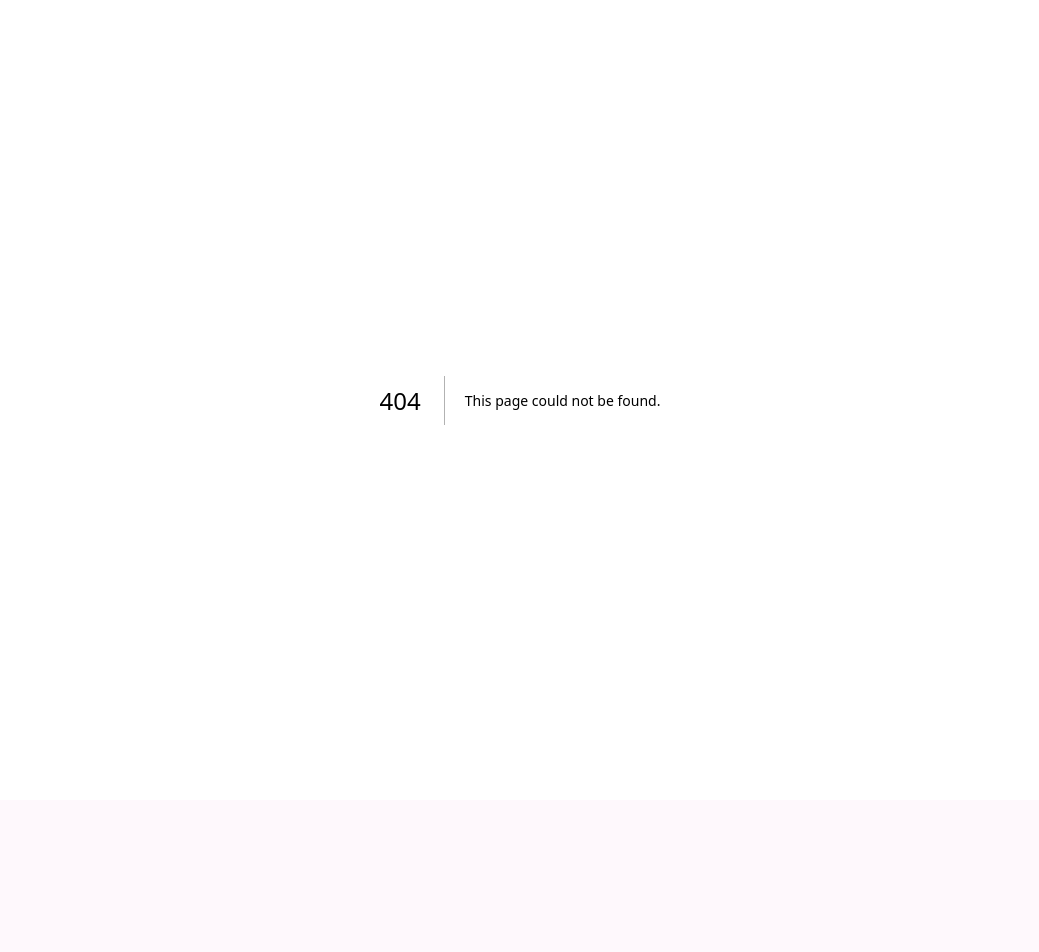
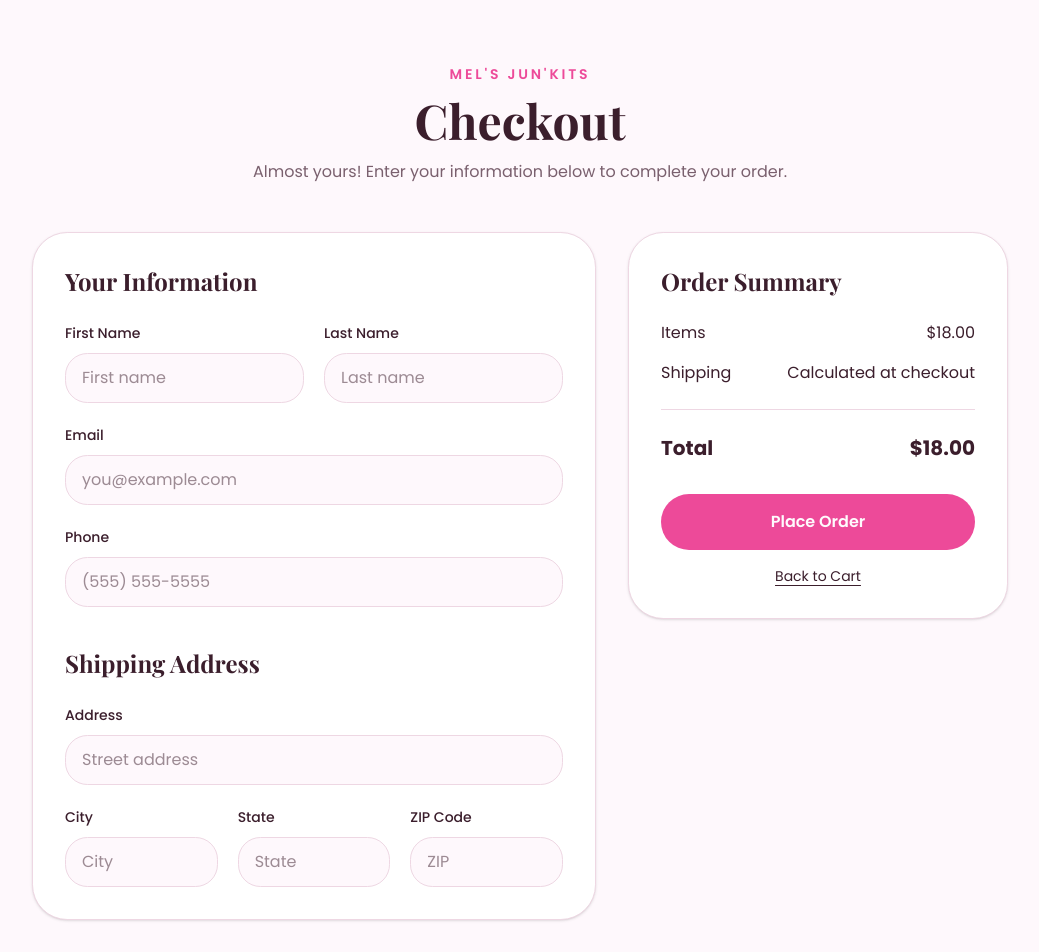
Before and after one commit to melblake03/mels-junkits, a Next.js app: page /checkout in a window 1280 px wide. Before the commit this address had no page. Shown: the top 952 px of the page, without its empty margins (120-1159 px from the left). Before the commit the page ends 800 px from the top, so only its background shows below. Built offline with nearby package versions, Linux system fonts and the light colour scheme; a web font is replaced by a local one.

Commit message:
feat: add initial checkout page with customer info and order summary
Co-authored-by: melblake03 <307716097+melblake03@users.noreply.github.com>

```diff
--- /dev/null
+++ b/app/checkout/page.tsx
@@ -0,0 +1,154 @@
+'use client'
+
+import Link from 'next/link'
+
+export default function CheckoutPage() {
+  return (
+    <main className="min-h-screen bg-background">
+      <section className="mx-auto max-w-5xl px-6 py-16">
+        <div className="text-center">
+          <p className="text-sm font-semibold uppercase tracking-[0.2em] text-primary">
+            Mel&apos;s Jun&apos;Kits
+          </p>
+
+          <h1 className="mt-3 font-serif text-5xl font-bold">
+            Checkout
+          </h1>
+
+          <p className="mx-auto mt-4 max-w-xl text-muted-foreground">
+            Almost yours! Enter your information below to complete your order.
+          </p>
+        </div>
+
+        <div className="mt-12 grid gap-8 lg:grid-cols-[1fr_380px]">
+          {/* Customer Information */}
+          <div className="rounded-3xl border border-border bg-card p-8 shadow-sm">
+            <h2 className="font-serif text-2xl font-bold">
+              Your Information
+            </h2>
+
+            <div className="mt-6 grid gap-5 sm:grid-cols-2">
+              <div>
+                <label className="text-sm font-medium">First Name</label>
+                <input
+                  type="text"
+                  className="mt-2 w-full rounded-xl border border-border bg-background px-4 py-3 outline-none focus:border-primary"
+                  placeholder="First name"
+                />
+              </div>
+
+              <div>
+                <label className="text-sm font-medium">Last Name</label>
+                <input
+                  type="text"
+                  className="mt-2 w-full rounded-xl border border-border bg-background px-4 py-3 outline-none focus:border-primary"
+                  placeholder="Last name"
+                />
+              </div>
+
+              <div className="sm:col-span-2">
+                <label className="text-sm font-medium">Email</label>
+                <input
+                  type="email"
+                  className="mt-2 w-full rounded-xl border border-border bg-background px-4 py-3 outline-none focus:border-primary"
+                  placeholder="you@example.com"
+                />
+              </div>
+
+              <div className="sm:col-span-2">
+                <label className="text-sm font-medium">Phone</label>
+                <input
+                  type="tel"
+                  className="mt-2 w-full rounded-xl border border-border bg-background px-4 py-3 outline-none focus:border-primary"
+                  placeholder="(555) 555-5555"
+                />
+              </div>
+            </div>
+
+            <h2 className="mt-10 font-serif text-2xl font-bold">
+              Shipping Address
+            </h2>
+
+            <div className="mt-6 grid gap-5">
+              <div>
+                <label className="text-sm font-medium">Address</label>
+                <input
+                  type="text"
+                  className="mt-2 w-full rounded-xl border border-border bg-background px-4 py-3 outline-none focus:border-primary"
+                  placeholder="Street address"
+                />
+              </div>
+
+              <div className="grid gap-5 sm:grid-cols-3">
+                <div>
+                  <label className="text-sm font-medium">City</label>
+                  <input
+                    type="text"
+                    className="mt-2 w-full rounded-xl border border-border bg-background px-4 py-3 outline-none focus:border-primary"
+                    placeholder="City"
+                  />
+                </div>
+
+                <div>
+                  <label className="text-sm font-medium">State</label>
+                  <input
+                    type="text"
+                    className="mt-2 w-full rounded-xl border border-border bg-background px-4 py-3 outline-none focus:border-primary"
+                    placeholder="State"
+                  />
+                </div>
+
+                <div>
+                  <label className="text-sm font-medium">ZIP Code</label>
+                  <input
+                    type="text"
+                    className="mt-2 w-full rounded-xl border border-border bg-background px-4 py-3 outline-none focus:border-primary"
+                    placeholder="ZIP"
+                  />
+                </div>
+              </div>
+            </div>
+          </div>
+
+          {/* Order Summary */}
+          <div className="h-fit rounded-3xl border border-border bg-card p-8 shadow-sm">
+            <h2 className="font-serif text-2xl font-bold">
+              Order Summary
+            </h2>
+
+            <div className="mt-6 flex justify-between">
+              <span>Items</span>
+              <span>$18.00</span>
+            </div>
+
+            <div className="mt-4 flex justify-between">
+              <span>Shipping</span>
+              <span>Calculated at checkout</span>
+            </div>
+
+            <div className="my-6 border-t border-border" />
+
+            <div className="flex justify-between text-xl font-bold">
+              <span>Total</span>
+              <span>$18.00</span>
+            </div>
+
+            <button
+              type="button"
+              className="mt-8 w-full rounded-full bg-primary px-6 py-4 font-semibold text-primary-foreground transition hover:opacity-90"
+            >
+              Place Order
+            </button>
+
+            <Link
+              href="/cart"
+              className="mt-4 block text-center text-sm underline underline-offset-4"
+            >
+              Back to Cart
+            </Link>
+          </div>
+        </div>
+      </section>
+    </main>
+  )
+}
```
